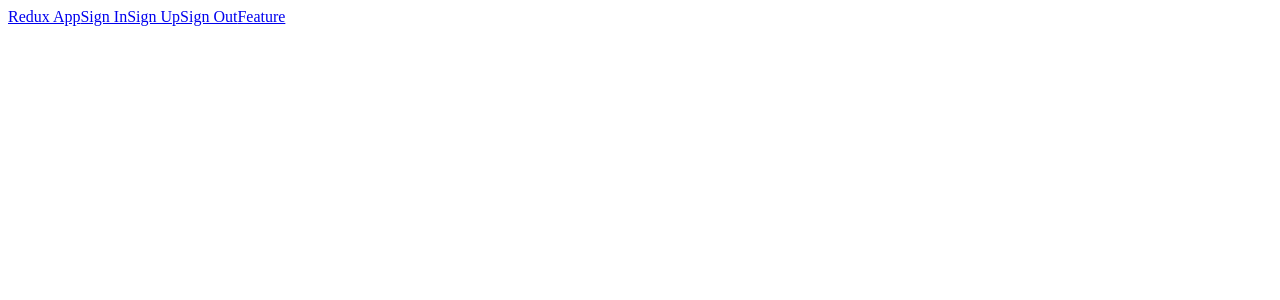
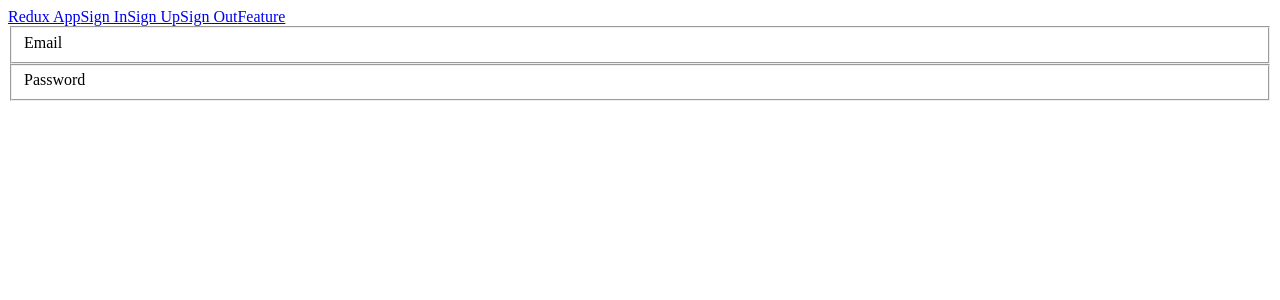
Before and after one commit to aelise17264/client, a React (Create React App) app: page /signup in a window 1280 px wide. Shown: the top 300 px of the page. Built offline with nearby package versions, Linux system fonts and the light colour scheme.

Commit message:
set up signup and signin files within the auth folder, added signup route to app

```diff
--- a/src/components/Header.js
+++ b/src/components/Header.js
@@ -7,7 +7,7 @@
             <div>
                 <Link to="/">Redux App</Link>
                 <Link to="/signin">Sign In</Link>
-                <Link to="/sinup">Sign Up</Link>
+                <Link to="/signup">Sign Up</Link>
                 <Link to="/signout">Sign Out</Link>
                 <Link to="/feature">Feature</Link>
 
--- /dev/null
+++ b/src/components/auth/Signup.js
@@ -0,0 +1,21 @@
+import React, {Component} from 'react';
+
+
+class Signup extends Component{
+    render(){
+        return(
+            <form>
+                <fieldset>
+                    <label>Email</label>
+
+                </fieldset>
+                <fieldset>
+                    <label>Password</label>
+
+                </fieldset>
+            </form>
+        )
+    }
+}
+
+export default Signup;
--- a/src/index.js
+++ b/src/index.js
@@ -3,11 +3,13 @@
 import {BrowserRouter, Route} from 'react-router-dom'
 import App from './components/App';
 import Welcome from './components/Welcome';
+import Signup from './components/auth/Signup';
 
 ReactDOM.render(
     <BrowserRouter>
         <App >
         <Route path="/" exact component={Welcome} />
+        <Route path="/signup" component={Signup} />
         </App>
     </BrowserRouter>,
     document.querySelector('#root')
```
Also changed, not shown: src/components/auth/Signin.js (added).
